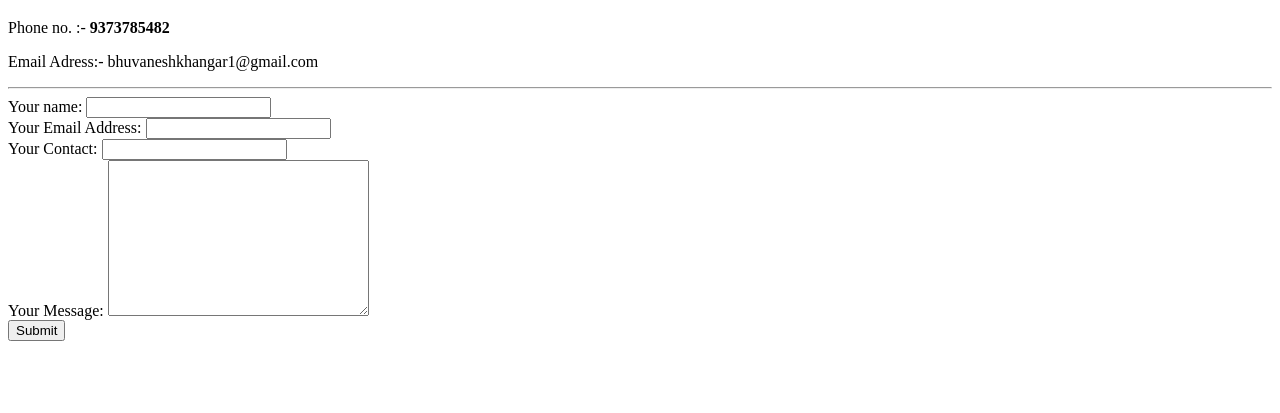
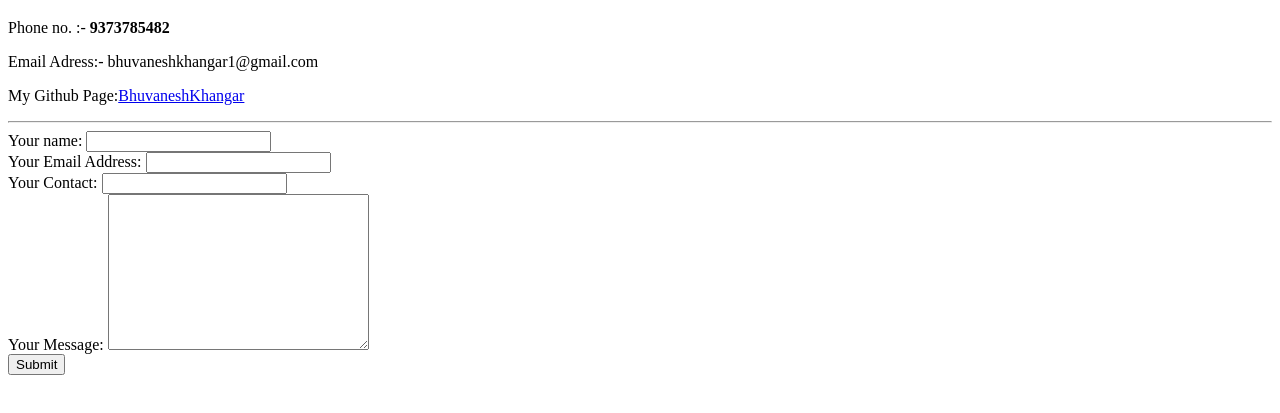
Before and after one commit to BhuvaneshKhangar/cv, a plain HTML site: page Contact.html in a window 1280 px wide. Shown: the part 61-474 px from the top of the page. Drawn offline with Linux system fonts and the light colour scheme.

Commit message:
Update Contact.html

```diff
--- a/Contact.html
+++ b/Contact.html
@@ -10,6 +10,7 @@
     <h1>My Contact Details</h1>
     <p>Phone no. :- <strong>9373785482</strong></p>
     <p>Email Adress:- bhuvaneshkhangar1@gmail.com</p>
+    <p>My Github Page:<a href="https://github.com/BhuvaneshKhangar/s-amurai.git">BhuvaneshKhangar</a></p>
     <hr>
     <form  action="mailto:bhuvaneshkhangar2000@gmail.com" method="POST" enctype="text/plain">
         <label >Your name:
```
